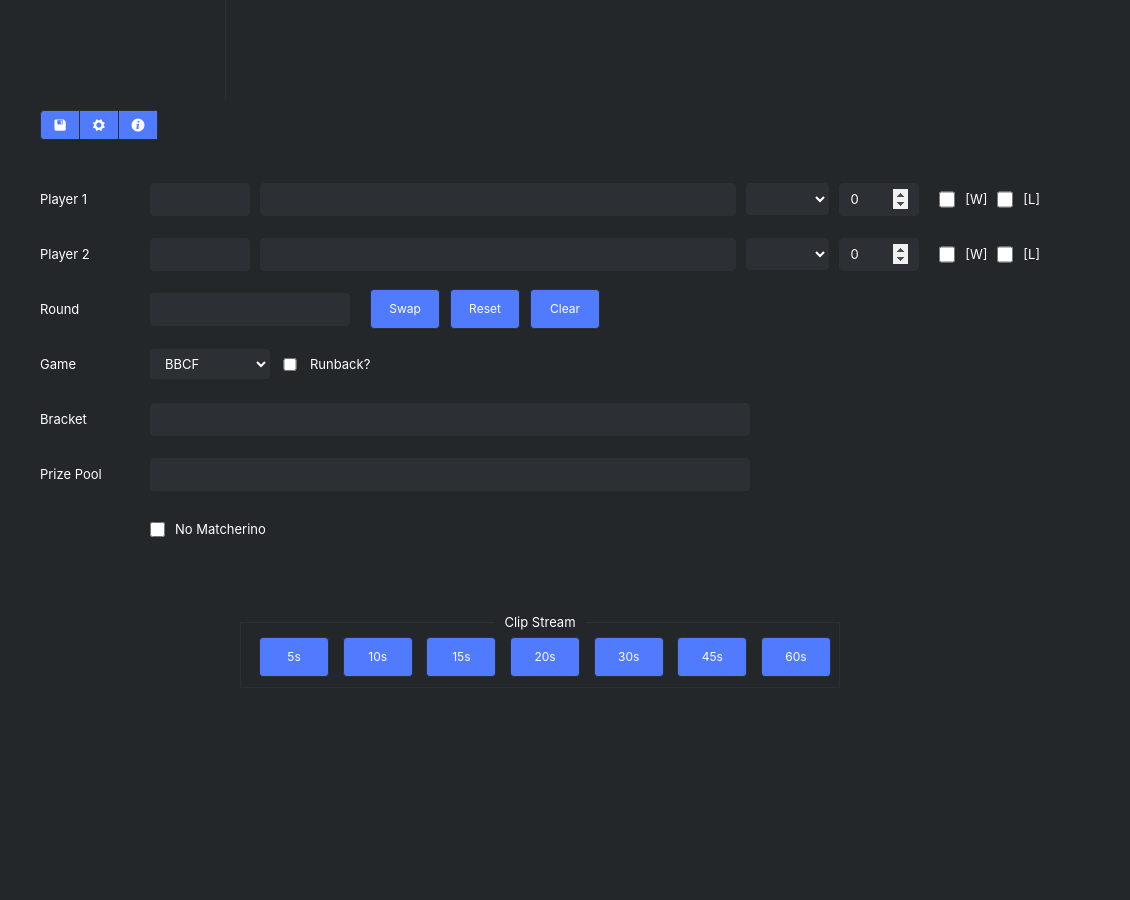
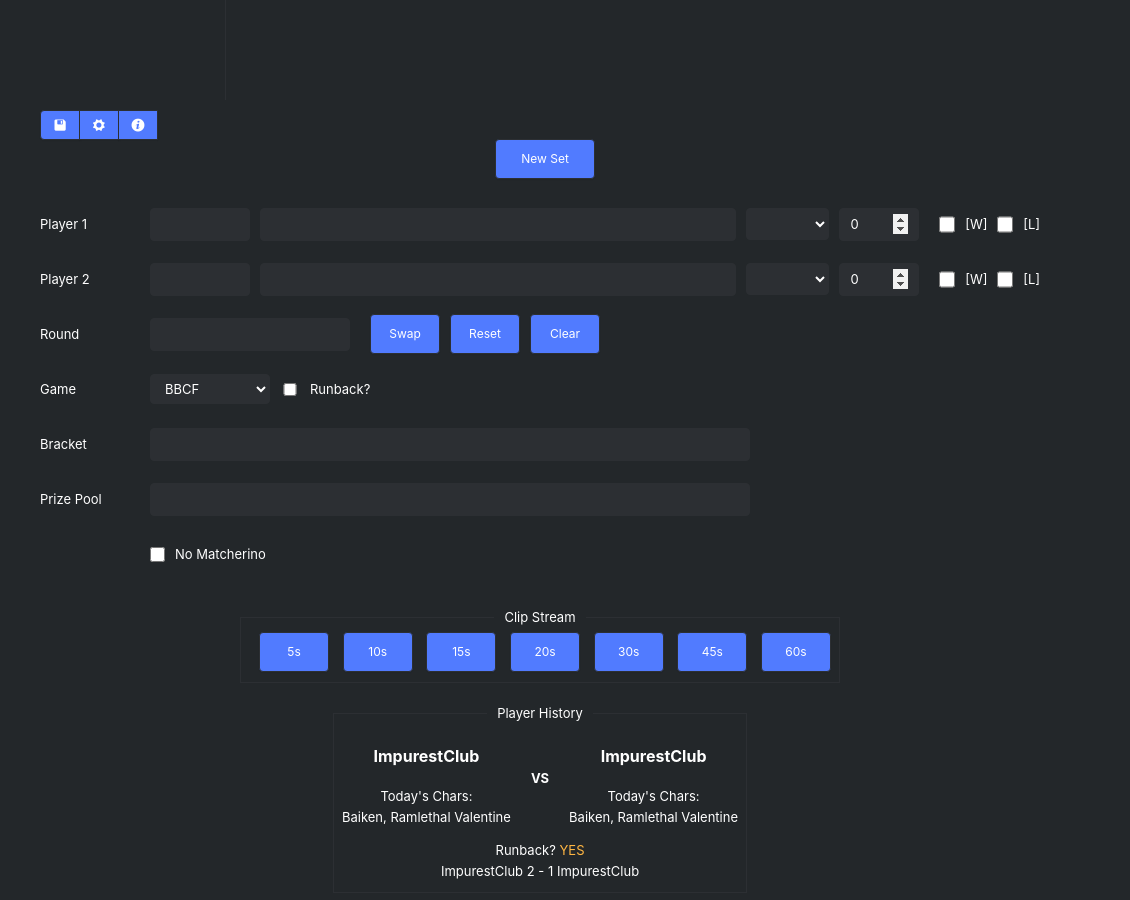
Before and after one commit to WASD-Gaming/wasd-streamcontrol, an Electron app: page src/index.html in a window 1130 px wide. Shown: the part 700-1600 px from the top of the page. Drawn offline with Linux system fonts and the light colour scheme; no server answers.

Commit message:
HTML tweaks

```diff
--- a/src/css/index.scss
+++ b/src/css/index.scss
@@ -36,6 +36,11 @@ body {
       .active {
           background-color: $input-background;
       }
+    }
+
+    .new-set {
+      margin-top: -40px;
+      margin-bottom: 20px;
     }
 
     .tab-info {
@@ -90,6 +95,10 @@ body {
           width: 680px;
           margin-left: 110px;
           margin-bottom: 30px;
+        }
+
+        #clip-set {
+          margin-top: 30px !important;
         }
 
         fieldset {
@@ -225,6 +234,32 @@ body {
             border-color: $input-background;
           }
 
+          #new-set {
+            width: 100px;
+          }
+
+          .player-info {
+            float: left;
+
+            .header {
+              font-size: 16px;
+            }
+          }
+
+          #vs {
+            float: left;
+            min-height: 100px;
+            font-weight: 700;
+            text-align: center;
+            margin-left: 20px;
+            margin-right: 20px;
+            line-height: 100px;;
+          }
+
+          #runback-result {
+            color: $message-color;
+          }
+
           button:hover {
             background-color: $foreground-color;
             color: $accent-color;
--- a/src/index.html
+++ b/src/index.html
@@ -55,6 +55,9 @@
         </div>
         <div class="page" id="match-info">
           <form>
+            <div class="row form-group center new-set">
+              <button type="button" value="New Set" class="btn btn-default" id="new-set">New Set</button>
+            </div>
             <div class="row form-group">
               <label>Player 1</label>
               <input class="form-control" id="p1Team" type="search" name="Player 1 Team">
@@ -112,7 +115,7 @@
               <input class="form-control" id="no-matcherino" type="checkbox">No Matcherino
             </div>
             <div class="row center">
-              <fieldset>
+              <fieldset id="clip-set">
                 <legend align="center"><span>Clip Stream</span></legend>
                 <button type="button" class="btn btn-default" id="fiveClipBtn">5s</button>
                 <button type="button" class="btn btn-default" id="tenClipBtn">10s</button>
@@ -122,9 +125,31 @@
                 <button type="button" class="btn btn-default" id="fortyfiveClipBtn">45s</button>
                 <button type="button" class="btn btn-default" id="sixtyClipBtn">60s</button>
               </fieldset>
+            </div>
+            <div class="row center">
+              <fieldset style="text-align: center; margin-top: 20px;">
+                <legend align="center"><span>Player History</span></legend>
+                <div class="player-info">
+                  <p class="header"><b>ImpurestClub</b></p>
+                  <p>Today's Chars:
+                  <br>Baiken, Ramlethal Valentine</p>
+                </div>
+                <div id="vs">
+                  VS
+                </div>
+                <div class="player-info">
+                  <p class="header"><b>ImpurestClub</b></p>
+                  <p>Today's Chars:
+                  <br>Baiken, Ramlethal Valentine</p>
+                </div>
+                <div>
+                  Runback? <span id="runback-result">YES</span><br>
+                  <span id="first-meet">ImpurestClub 2 - 1 ImpurestClub</span>
+                </div>
+              </fieldset>
+            </div>
           </form>
         </div>
-      </div>
       <div class="page hide" id="messages">
         <form>
           <div class="row form-group">
```
Also changed, not shown: streamcontrol.json (+8 -8 lines), src/css/index.css, 1 other file.
